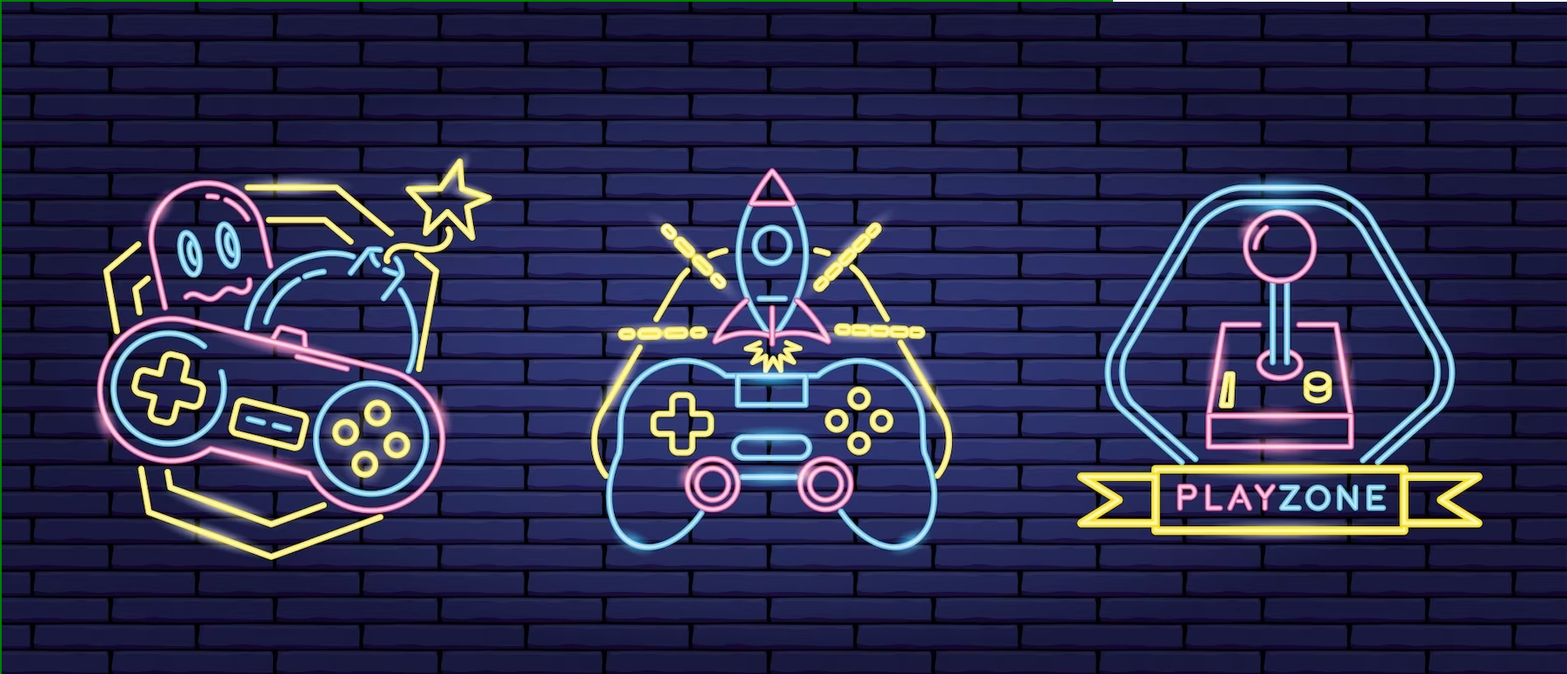
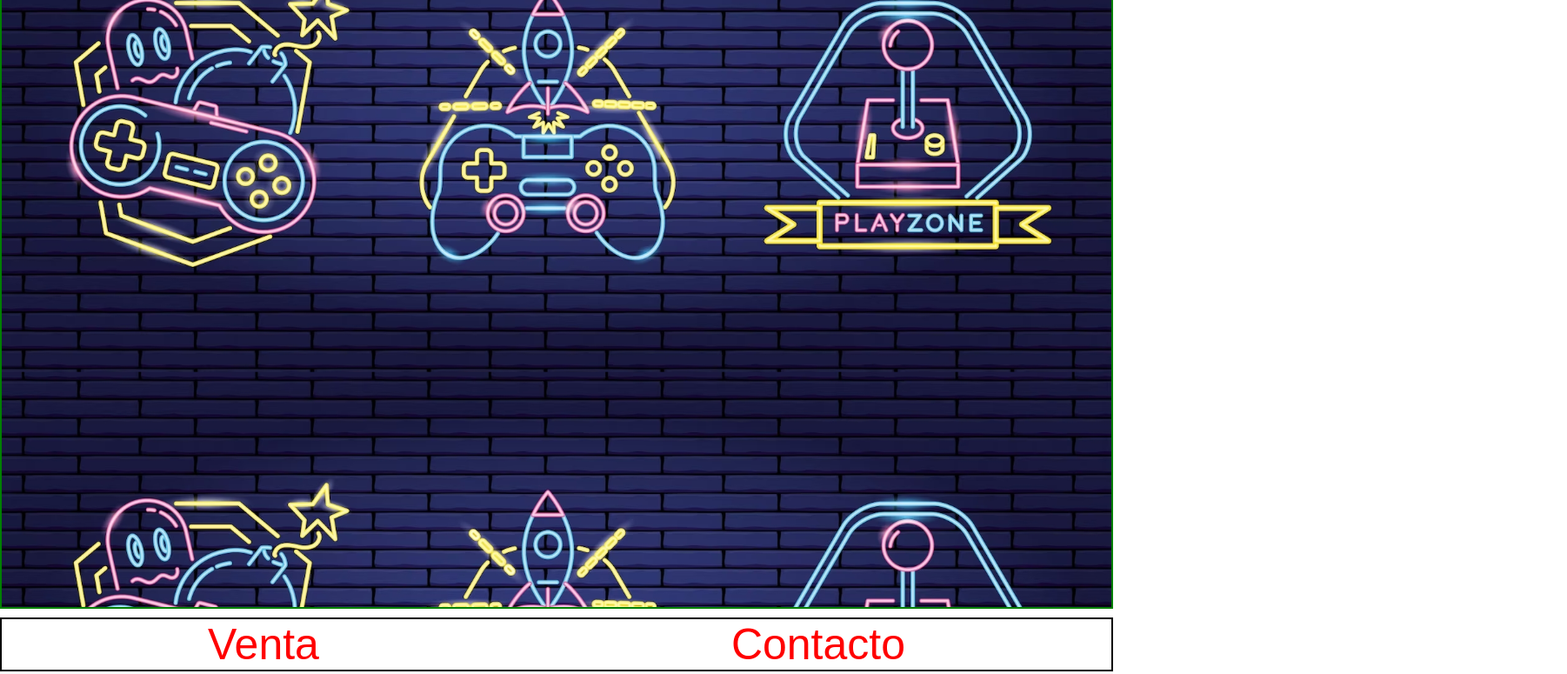
Before and after one commit to FernandoGCabrera/TerceraPreEntrega, a plain HTML site: page index.html in a window 1280 px wide. Shown: the top 775 px of the page at 87% size, 1802 px wide, since content can reach past the window. Drawn offline with Linux system fonts and the light colour scheme.

Commit message:
tercera pre entrega

```diff
--- a/estilos.css/style.css
+++ b/estilos.css/style.css
@@ -1,4 +1,4 @@
-@import url('https://fonts.googleapis.com/css2?family=Open+Sans:wght@300;400;500;600&family=Titillium+Web:wght@200;300;400;600;700&display=swap');
+@import url("https://fonts.googleapis.com/css2?family=Open+Sans:wght@300;400;500;600&family=Titillium+Web:wght@200;300;400;600;700&display=swap");
 
 * {
   margin: 0;
@@ -7,13 +7,15 @@
 }
 
 .titulo h1 {
-  background-image: url(../img/conjunto-objetos-relacionados-videojuegos-neon-estilo-lineal_24908-58670.jpg);
-  height: 800px;
+  background-image: url("../img/conjunto-objetos-relacionados-videojuegos-neon-estilo-lineal_24908-58670.jpg");
+  background-size: 100%;
+  height: 850px;
   color: rgb(43, 147, 66);
   text-align: center;
   font-style: italic;
   border: 2px solid green;
-  margin-bottom: 5px;
+  margin-bottom: 10px;
+  margin-top: -150px;
 }
 
 .titulo nav ul {
@@ -34,7 +36,7 @@
   font-size: 50px;
 }
 
-.venta{
+.venta {
   display: flex;
   flex-direction: column;
 }
@@ -57,7 +59,7 @@
   row-gap: 20px;
 }
 
-.cajatrucha div{
+.cajatrucha div {
   background-color: cornflowerblue;
   border-radius: 20px;
   display: flex;
@@ -66,20 +68,20 @@
   align-items: center;
   width: 400px;
   height: 500px;
-  transition: .5s;
+  transition: 0.5s;
   min-height: 10px;
   border: 1px solid red;
 }
 
-.cajatrucha h3{
+.cajatrucha h3 {
   font-size: 30px;
 }
 
-.cajatrucha p{
+.cajatrucha p {
   font-size: 30px;
 }
 
-.cajatrucha div:hover{
+.cajatrucha div:hover {
   box-shadow: 0 0 15px rgb(96, 239, 96);
   scale: 1.05;
 }
@@ -111,7 +113,7 @@
   margin-bottom: auto;
   position: sticky !important;
   top: 0;
-    transition: .3s;
+  transition: 0.3s;
   /* Estilos para ocultar */
   margin-right: -100%;
   opacity: 0;
@@ -124,7 +126,7 @@
   padding: 30px 0;
 }
 
-.carrito h2{
+.carrito h2 {
   color: black;
   background-color: blue;
 }
@@ -217,12 +219,12 @@
   margin-bottom: 10px;
 }
 
-.carrito-precio-total{
+.carrito-precio-total {
   width: 100%;
   font-size: 25px;
 }
 
-.carrito-total .fila span{
+.carrito-total .fila span {
   margin: 0 20px;
 }
 
@@ -239,14 +241,14 @@
   justify-content: space-between;
   align-items: center;
   cursor: pointer;
-    transition: .3s;
+  transition: 0.3s;
 }
 
 .carrito-total .btn-pagar:hover {
   scale: 1.05;
 }
 
-.carrito-item-titulo{
+.carrito-item-titulo {
   font-size: 25px;
   color: peru;
 }
--- a/index.html
+++ b/index.html
@@ -5,17 +5,18 @@
     <meta http-equiv="X-UA-Compatible" content="IE=edge" />
     <meta name="viewport" content="width=device-width, initial-scale=1.0" />
     <link
-      rel="stylesheet"href="https://cdnjs.cloudflare.com/ajax/libs/font-awesome/6.3.0/css/all.min.css"integrity="sha512-SzlrxWUlpfuzQ+pcUCosxcglQRNAq/DZjVsC0lE40xsADsfeQoEypE+enwcOiGjkbSuGGKHEyjSoQ1zVisanQ=="crossorigin="anonymous"referrerpolicy="no-referrer"
+      rel="stylesheet"
+      href="https://cdnjs.cloudflare.com/ajax/libs/font-awesome/6.3.0/css/all.min.css"
+      integrity="sha512-SzlrxWUlpfuzQ+pcUCosxcglQRNAq/DZjVsC0lE40xsADsfeQoEypE+enwcOiGjkbSuGGKHEyjSoQ1zVisanQ=="
+      crossorigin="anonymous"
+      referrerpolicy="no-referrer"
     />
     <link rel="stylesheet" href="./estilos.css/style.css" />
     <script src="main.js" async></script>
     <title>Tercera Pre-entrega</title>
   </head>
-  <body>
   <header class="titulo">
-      <h1>
-        <img src="./img/conjunto-objetos-relacionados-videojuegos-neon-estilo-lineal_24908-58670.jpg" alt="">
-      </h1>
+    <h1></h1>
     <nav>
       <ul>
         <li><a href="venta.html">Venta</a></li>
@@ -23,7 +24,7 @@
       </ul>
     </nav>
   </header>
-
+  <body>
     <main class="venta">
       <section class="contenedor">
         <h2>Consolas</h2>
```
Lines whose indentation alone changed are shown as unchanged.
